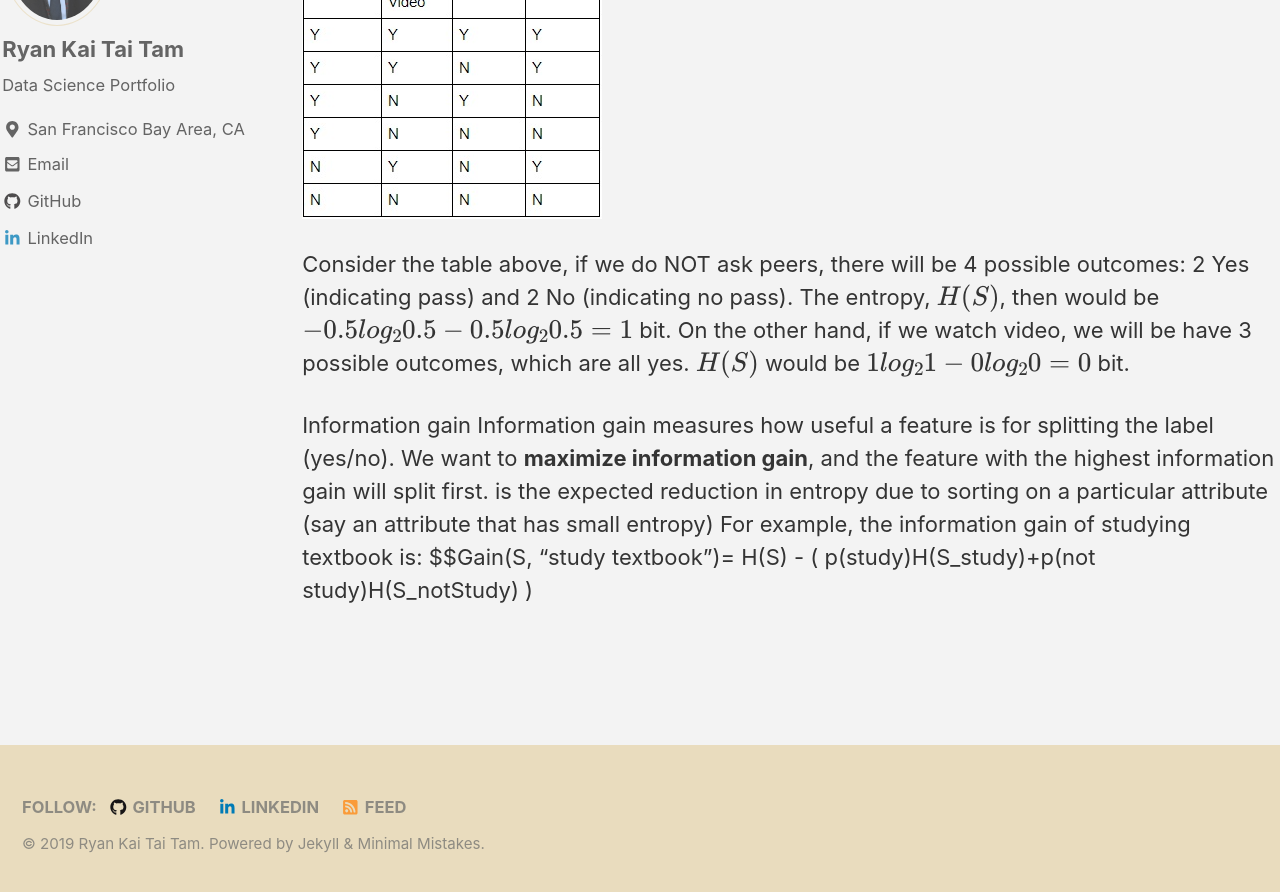
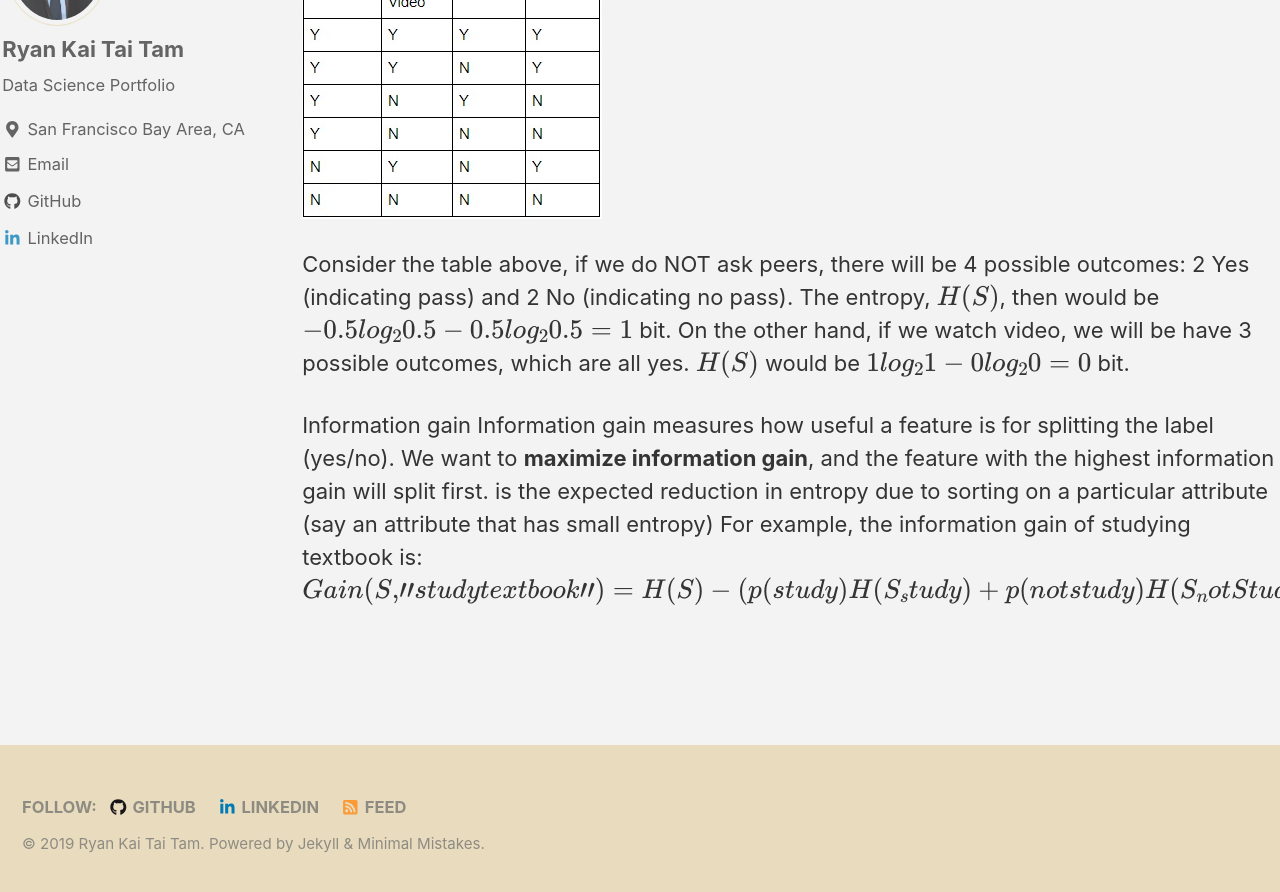
Before and after one commit to ryan-kttam/ryan-kttam.github.io, a Jekyll site: the page built from _pages/testing_page.md, in a window 1280 px wide and 900 px high, scrolled down 3118 px. Shown: the top 892 px of the window. Built offline with Jekyll 4.4.1, drawn with Linux system fonts in a browser that asks for light colours; cached includes are drawn as plain includes; nearby versions of some CDN libraries; formulas are drawn with MathJax 3.

```diff
--- a/_pages/testing_page.md
+++ b/_pages/testing_page.md
@@ -52,4 +52,4 @@
 Information gain
 Information gain measures how useful a feature is for splitting the label (yes/no). We want to **maximize information gain**, and the feature with the highest information gain will split first.
 is the expected reduction in entropy due to sorting on a particular attribute (say an attribute that has small entropy)
-For example, the information gain of studying textbook is: $$Gain(S, "study textbook")= H(S) - ( p(study)H(S_study)+p(not study)H(S_notStudy) )
+For example, the information gain of studying textbook is: $$Gain(S, "study textbook")= H(S) - ( p(study)H(S_study)+p(not study)H(S_notStudy) )$$
```
